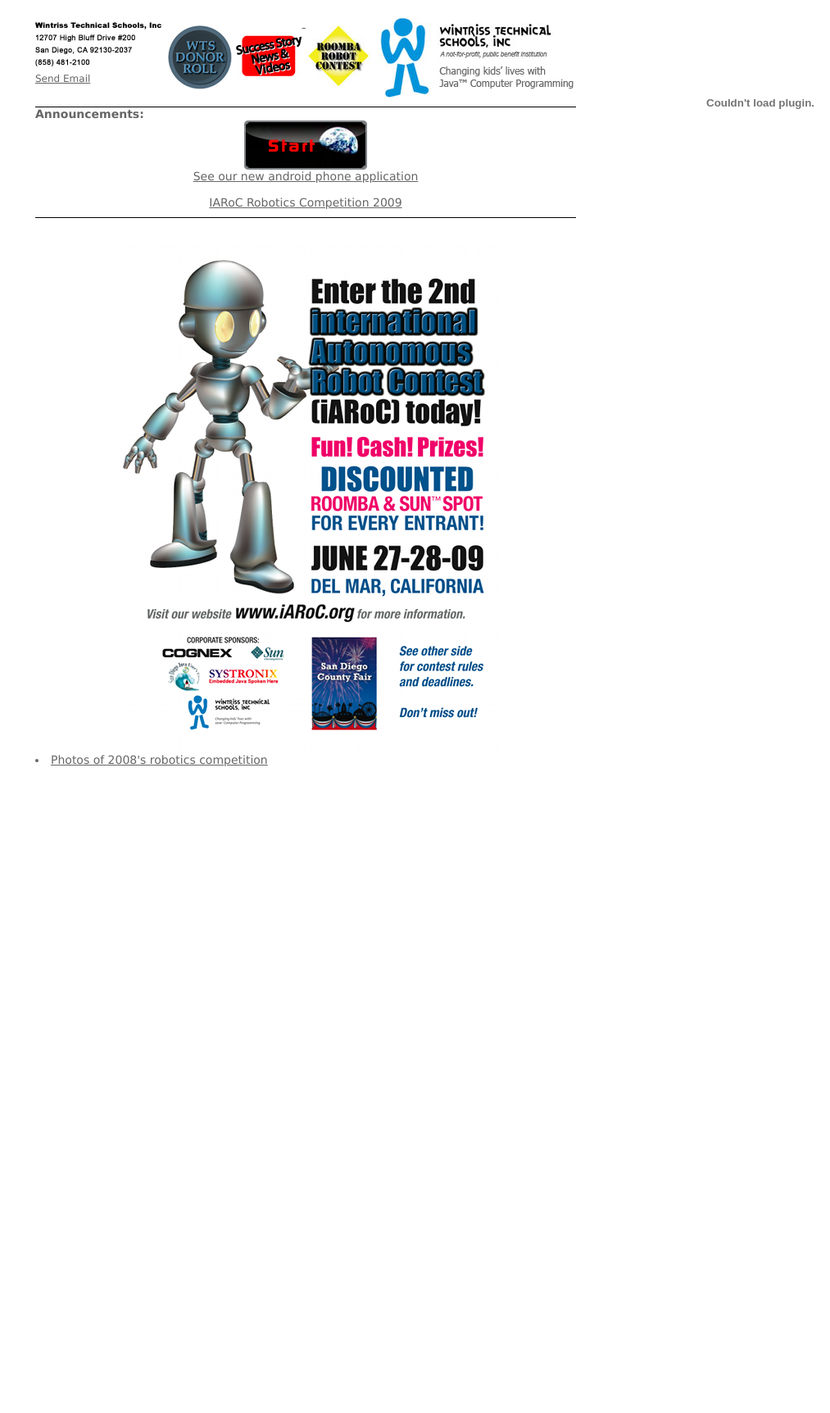
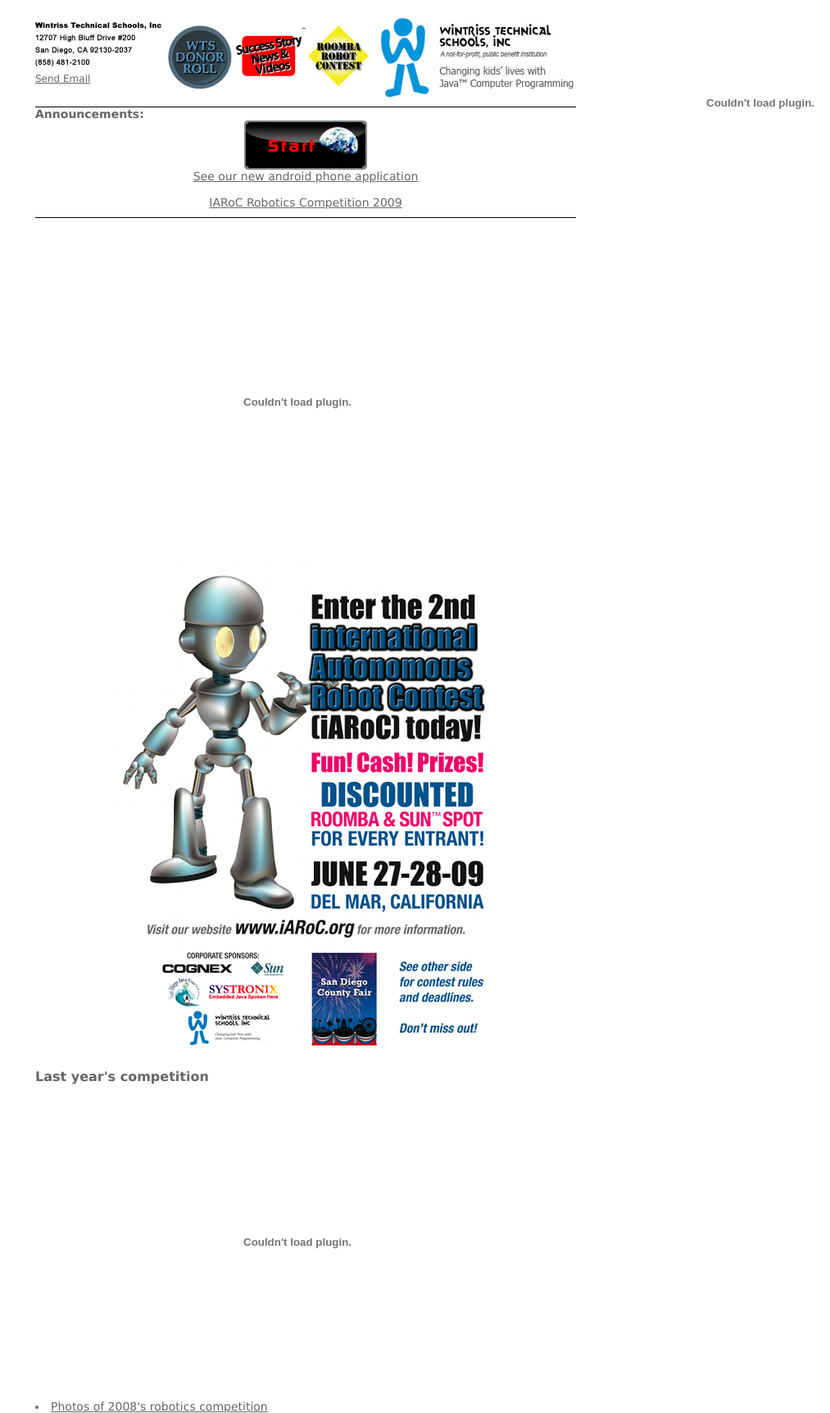
Before and after one commit to jointheleague/wintrisstech.org, a PHP site: page /iaroc2009.php in a window 1280 px wide. Shown: the whole page at 82% size, without its empty margins (267-1280 px from the left). Before the commit the page ends 935 px from the top, so only its background shows below. Run offline with PHP 8.4, Linux system fonts and the light colour scheme.

Commit message:
Add new youtube videos to the iARoC page.

```diff
--- a/htdocs/iaroc2009.php
+++ b/htdocs/iaroc2009.php
@@ -1,10 +1,18 @@
 <?php include( "header.php" )?>
+
+<div>
+<object width="640" height="385"><param name="movie" value="http://www.youtube.com/v/uW3k7h3dxww&hl=en&fs=1&rel=0"></param><param name="allowFullScreen" value="true"></param><param name="allowscriptaccess" value="always"></param><embed src="http://www.youtube.com/v/uW3k7h3dxww&hl=en&fs=1&rel=0" type="application/x-shockwave-flash" allowscriptaccess="always" allowfullscreen="true" width="640" height="385"></embed></object>
+</div>
 
 <div style="text-align: center">
   <img src="images/iaroc2009.png" />
 </div>
 
 <hr/>
+<h3>Last year's competition</h3>
+
+<object width="640" height="385"><param name="movie" value="http://www.youtube.com/v/3m0VN2ObfKk&hl=en&fs=1&rel=0"></param><param name="allowFullScreen" value="true"></param><param name="allowscriptaccess" value="always"></param><embed src="http://www.youtube.com/v/3m0VN2ObfKk&hl=en&fs=1&rel=0" type="application/x-shockwave-flash" allowscriptaccess="always" allowfullscreen="true" width="640" height="385"></embed></object>
+
 <li>
     <a href="http://www.flickr.com/photos/7442834@N02/sets/72157605813005035/">Photos of 2008's robotics competition</a>
 </li>
```
